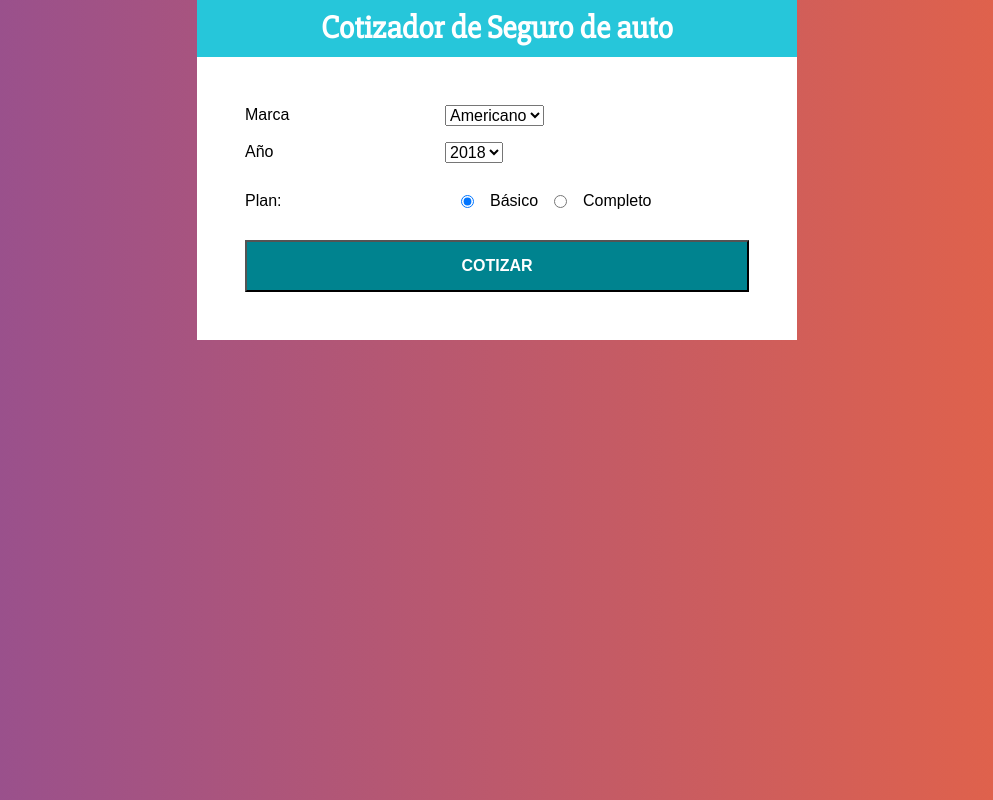
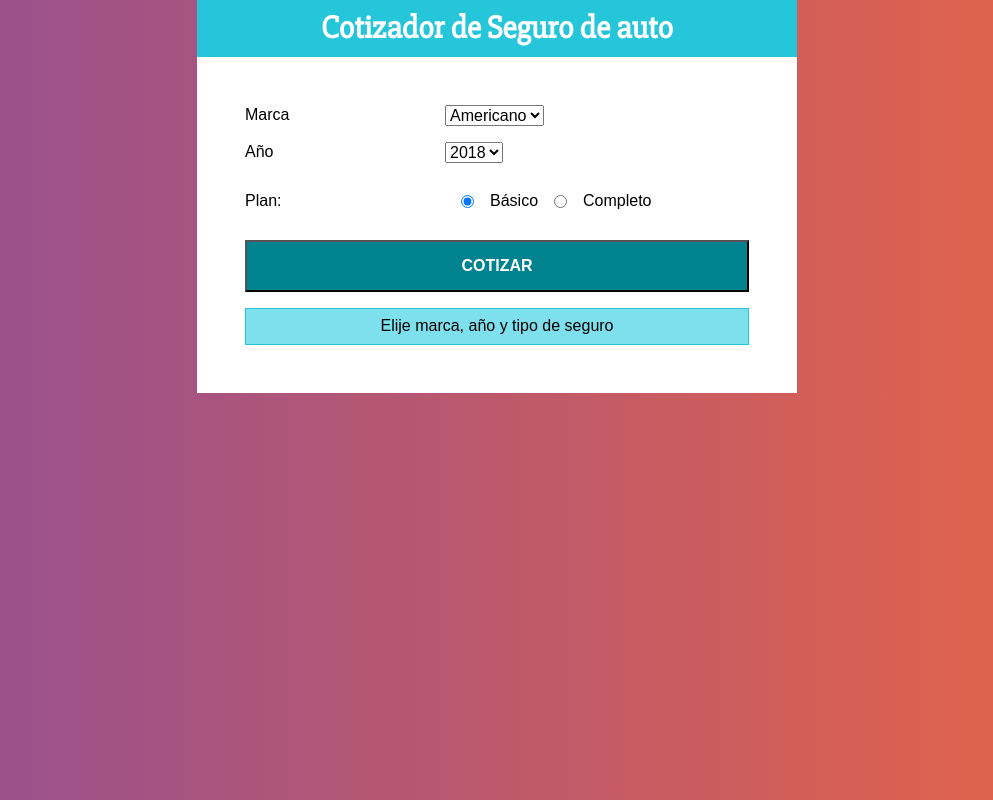
Before and after one commit to alvag/cotizador-reactjs, a React (Create React App) app: page / in a window 1280 px wide. Shown: the whole page, without its empty margins (143-1136 px from the left). Built offline with nearby package versions, Linux system fonts and the light colour scheme.

Commit message:
Agregando animación al resultado

```diff
--- a/package.json
+++ b/package.json
@@ -21,5 +21,8 @@
     "not dead",
     "not ie <= 11",
     "not op_mini all"
-  ]
+  ],
+  "devDependencies": {
+    "react-transition-group": "^2.5.0"
+  }
 }
--- a/src/components/App.js
+++ b/src/components/App.js
@@ -1,8 +1,9 @@
 import React, { Component } from 'react';
 import Header from './Header';
 import Form from './Form';
-import { obtenerDiferenciaAnio, calcularMarca, obtenerPlan } from '../helpers/helper'
+import { obtenerDiferenciaAnio, calcularMarca, obtenerPlan } from '../helpers/helper';
 import Resumen from './Resumen';
+import Resultado from './Resultado';
 
 class App extends Component {
 
@@ -39,6 +40,8 @@ class App extends Component {
                         data={this.state.data}
                         result={this.state.result}
                     />
+
+                    < Resultado result={this.state.result} />
                 </div>
             </div>
         );
--- a/src/components/Resultado.js
+++ b/src/components/Resultado.js
@@ -0,0 +1,25 @@
+import React, { Component } from 'react';
+import { TransitionGroup, CSSTransition } from 'react-transition-group'
+
+export default class Resultado extends Component {
+
+    render() {
+        const result = this.props.result;
+        const message = !result ? 'Elije marca, año y tipo de seguro' : 'El total es $ ';
+        return (
+
+            <div className="gran-total">
+                {message}
+                <TransitionGroup component="span" className="resultado">
+                    <CSSTransition
+                        classNames="resultado"
+                        key={result}
+                        timeout={{ enter: 500, exit: 500 }}>
+                        <span>{result}</span>
+                    </CSSTransition>
+                </TransitionGroup>
+            </div>
+
+        );
+    }
+}
```
Also changed, not shown: 2 other files (tests, documents, lock files or other folders).
